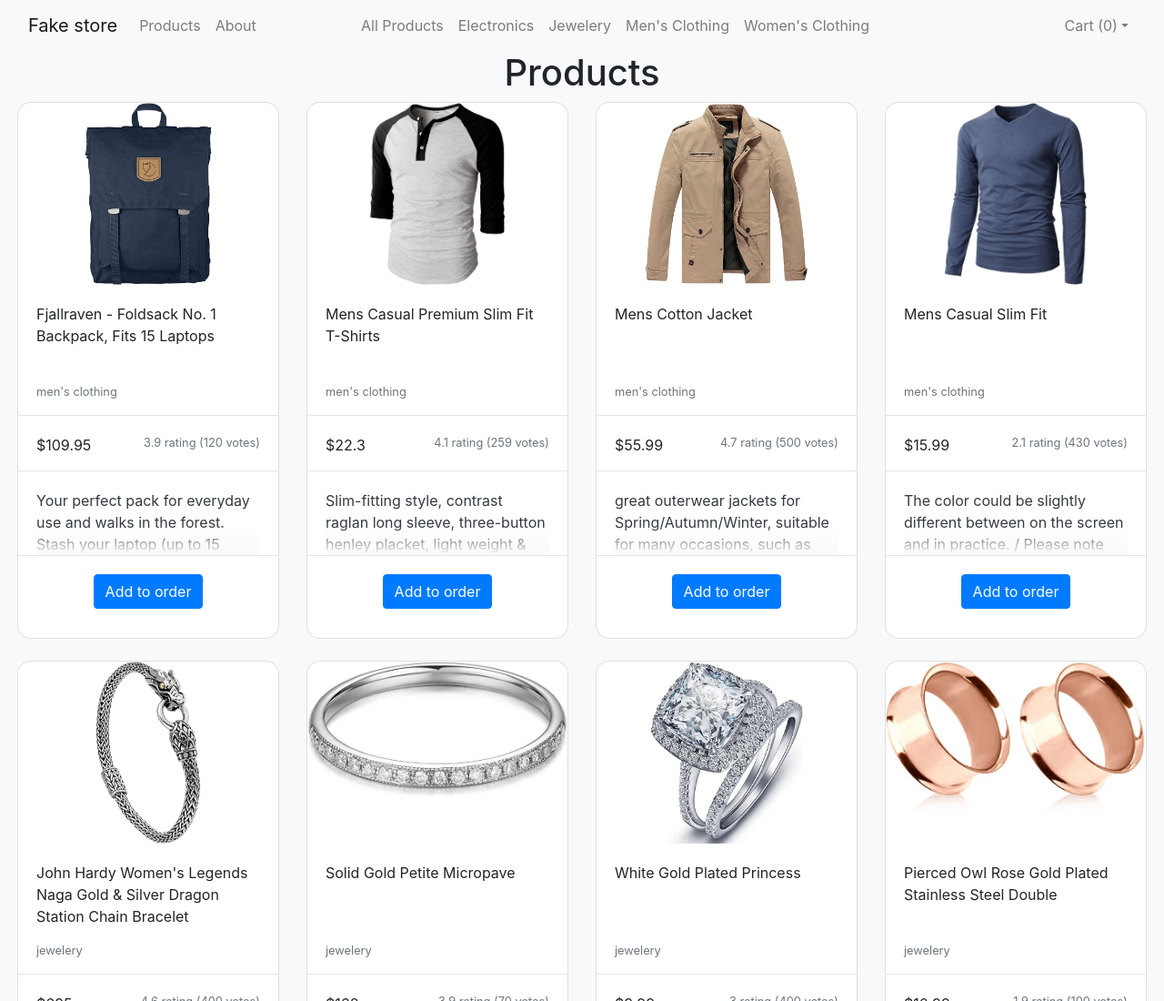
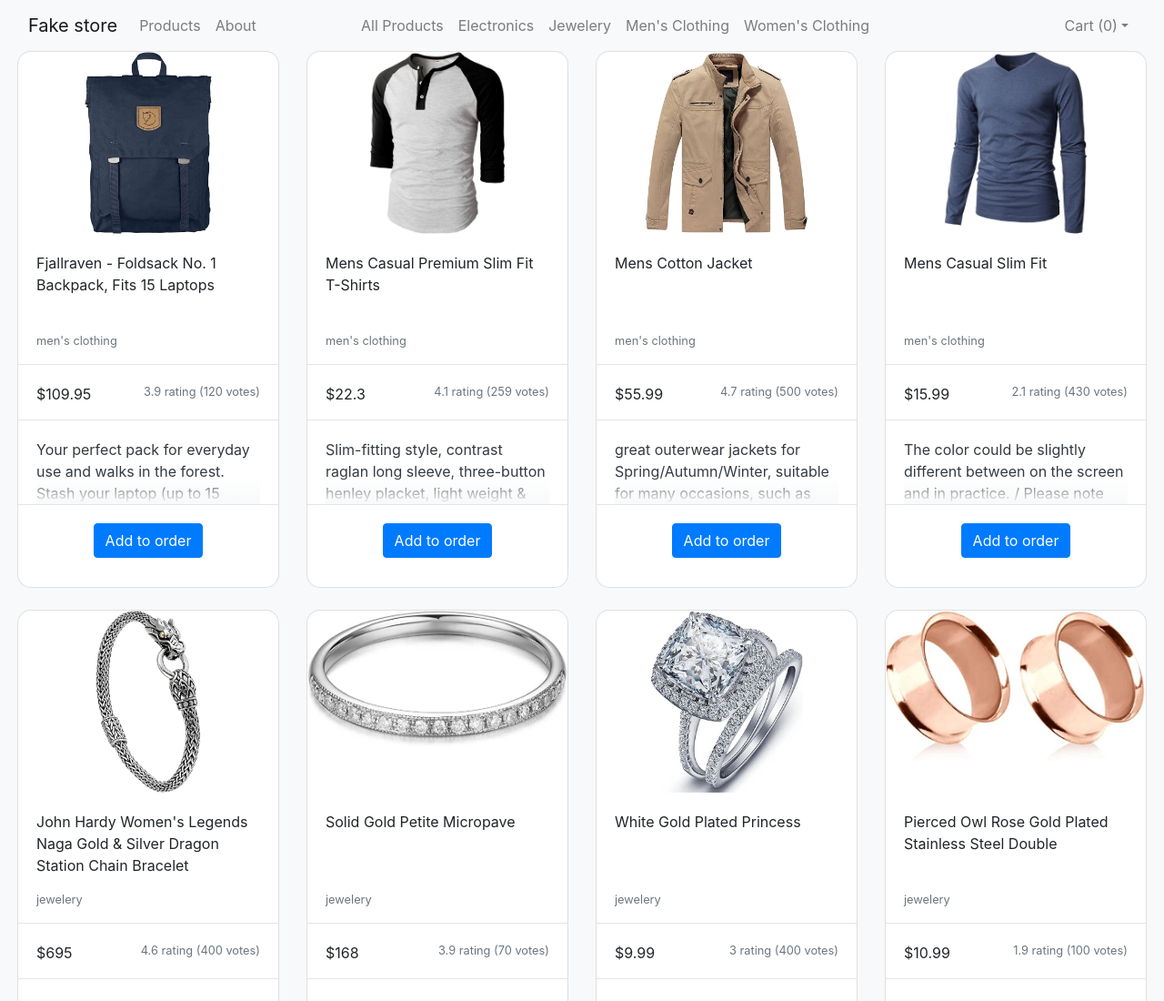
Before and after one commit to knottem/fakestore-cart, a plain HTML site: page index.html in a window 1280 px wide. Shown: the top 1100 px of the page at 91% size. Drawn offline with nearby package versions, Linux system fonts and the light colour scheme; no server answers.

Commit message:
removed Products h1 since my webhook is working now

```diff
--- a/index.html
+++ b/index.html
@@ -70,8 +70,6 @@
     </div>
   </nav>
 
-  <h1 class="text-center">Products</h1>
-
   <div class="shopping row mx-1 justify-content-center content" id="products"></div>
 
   <footer class="d-flex flex-wrap justify-content-between align-items-center py-2 my-2 border-top">
```
